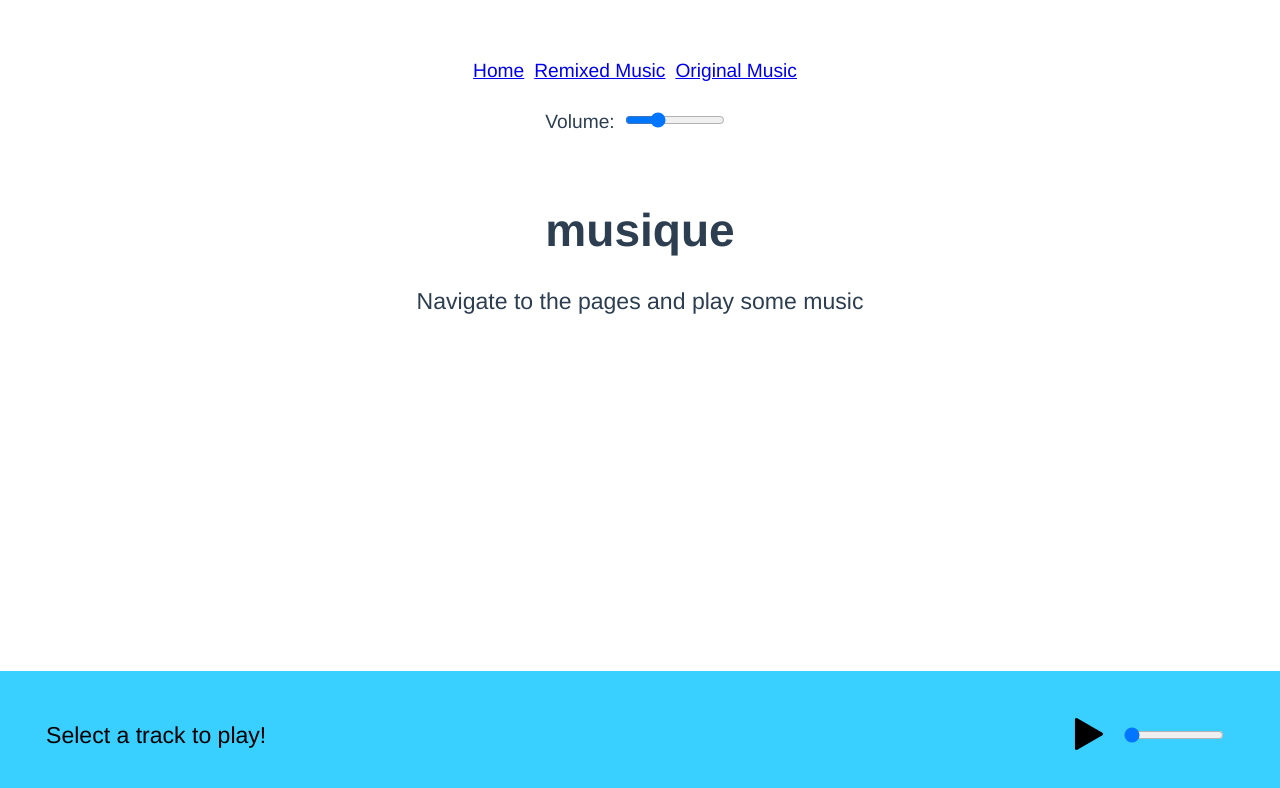
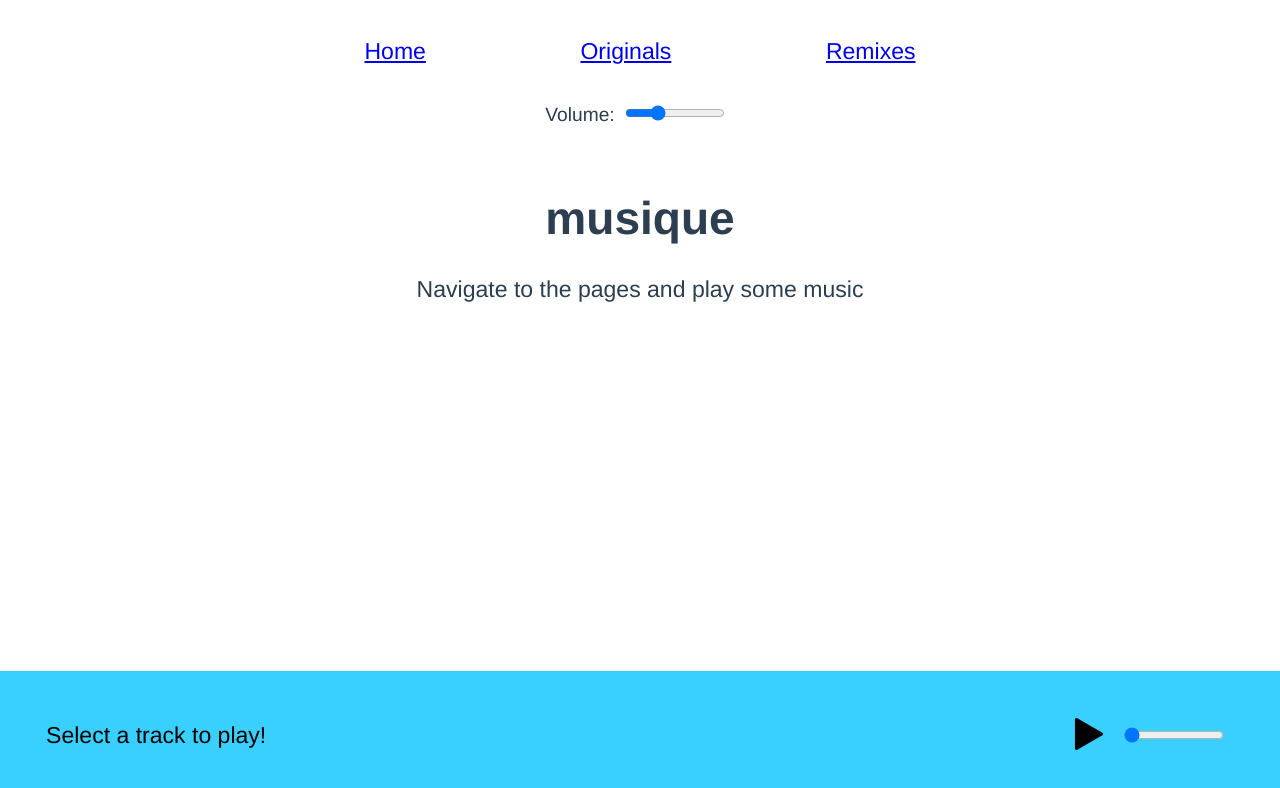
Before and after one commit to partheus/music, a Vue app: page / in a window 1280 px wide. Shown: the top 788 px of the page. Built offline with nearby package versions, Linux system fonts and the light colour scheme.

Commit message:
Fix homepage styling and nav

```diff
--- a/src/App.vue
+++ b/src/App.vue
@@ -3,8 +3,8 @@
     <nav>
       <ul>
         <li><router-link to="/">Home</router-link></li>
-        <li><router-link to="/remixes">Remixed Music</router-link></li>
-        <li><router-link to="/originals">Original Music</router-link></li>
+        <li><router-link to="/originals">Originals</router-link></li>
+        <li><router-link to="/remixes">Remixes</router-link></li>
         <!-- Add more navigation links as needed -->
       </ul>
     </nav>
@@ -55,7 +55,7 @@ export default {
   -moz-osx-font-smoothing: grayscale;
   text-align: center;
   color: #2c3e50;
-  margin-top: 60px;
+  margin-top: 2em;
   font-size: 120%;
 }
 
@@ -63,17 +63,20 @@ export default {
 nav ul {
   list-style-type: none;
   padding: 0;
-}
-
-nav li {
-  display: inline;
-  margin-right: 10px;
+  margin: auto;
+  display: flex;
+  column-gap: 2em;
+  justify-content: space-evenly;
+  align-items: center;
+  font-size: 120%;
+  max-width: 60vw;
 }
 
 /* Additional styles can go here */
 .volume-control {
   text-align: center; /* Center the slider if needed */
-  padding: 10px;
+  padding: 1em;
+  margin-top: 1em;
 }
 
 /* You can style the slider here */
```
